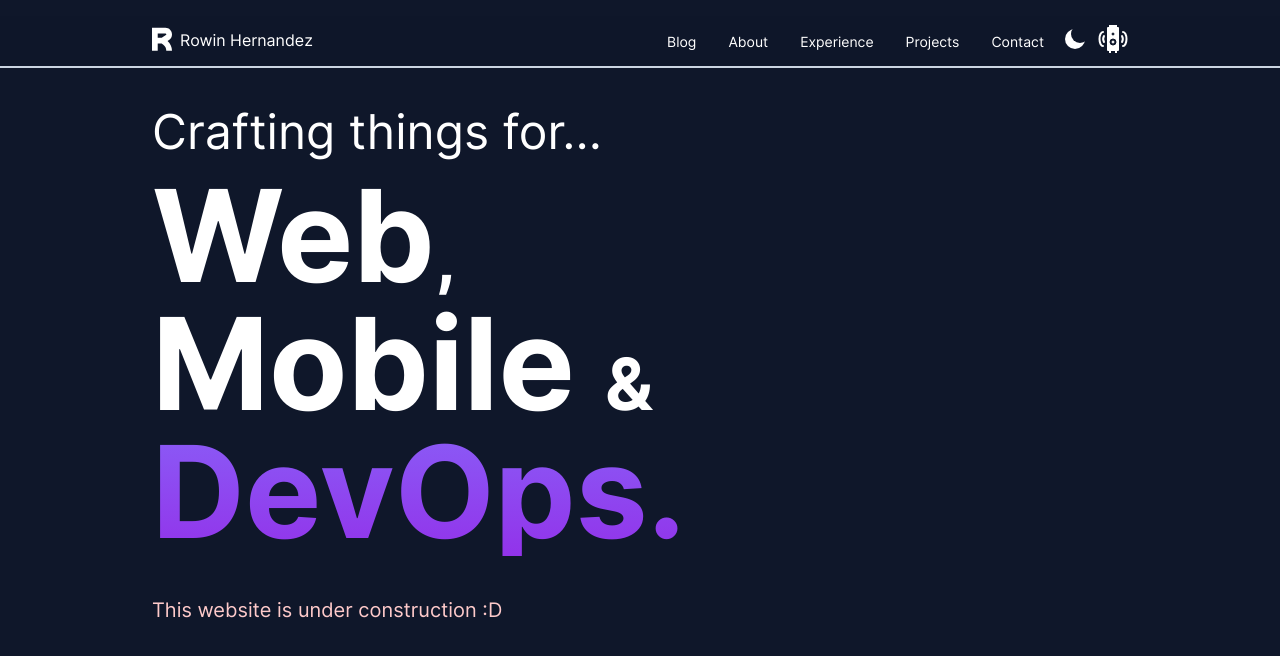
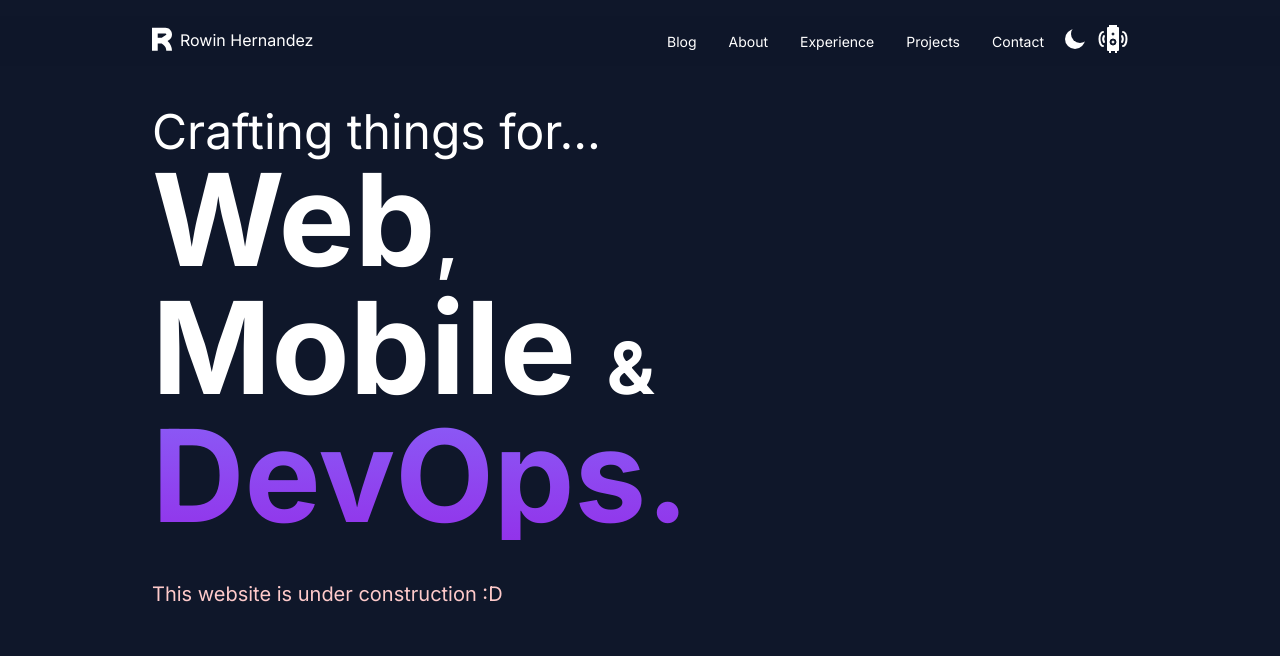
Before and after one commit to rowinbot/rowinbot.com, a Next.js app: page / in a window 1280 px wide. Shown: the top 656 px of the page. Built offline with nearby package versions, Linux system fonts and the light colour scheme; no server answers.

Commit message:
Remove yarn.lock + use @next/font and minor tweaks

```diff
--- a/components/navigation.tsx
+++ b/components/navigation.tsx
@@ -20,7 +20,7 @@ export function NavLink({ children }: NavLinkProps) {
 
 export function NavBar() {
   return (
-    <nav className="backdrop-filter-fallback-opacity sticky transition duration-500 top-0 bg-white border-b-2 dark:bg-slate-900 backdrop-blur-sm bg-opacity-90 dark:bg-opacity-95 z-10 border-b-slate-600 dark:border-b-slate-300 mx-[calc((100vw_-_100%)_/_2_*_-1)]">
+    <nav className="backdrop-filter-fallback-opacity sticky transition duration-500 top-0 bg-white border-b-2 dark:bg-slate-900 backdrop-blur-sm bg-opacity-90 dark:bg-opacity-95 z-10 border-b-slate-100 dark:border-b-slate-900 mx-[calc((100vw_-_100%)_/_2_*_-1)]">
       <div className="max-w-5xl mx-auto flex items-center justify-between py-2 px-6 min-h-[3rem]">
         <h1 className="text-slate-900 dark:text-white flex-shrink-0">
           <span className="align-middle inline-flex -translate-y-[2px] mr-2">
--- a/components/other.tsx
+++ b/components/other.tsx
@@ -52,22 +52,22 @@ export function PageTitle() {
   )
 
   return (
-    <h2 className="flex flex-col text-2xl 2xs:text-3xl sm:text-4xl lg:text-5xl text-slate-800 dark:text-white items-start">
+    <h2 className="text-2xl 2xs:text-3xl sm:text-4xl lg:text-5xl text-slate-800 dark:text-white items-start">
       Crafting things for...
-      <span className="text-5xl 2xs:text-6xl sm:text-8xl lg:text-9xl font-bold mt-4">
+      <p className="text-5xl 2xs:text-6xl sm:text-8xl lg:text-9xl font-bold">
         Web
         <span className="text-5xl 2xs:text-6xl sm:text-6xl lg:text-7xl">,</span>
-      </span>
-      <span className="text-5xl 2xs:text-6xl sm:text-8xl lg:text-9xl font-bold">
+      </p>
+      <p className="text-5xl 2xs:text-6xl sm:text-8xl lg:text-9xl font-bold">
         Mobile{' '}
         <span className="text-5xl 2xs:text-6xl sm:text-6xl lg:text-7xl">&</span>
-      </span>
-      <animated.span
+      </p>
+      <animated.p
         style={styles}
         className="text-5xl 2xs:text-6xl sm:text-8xl lg:text-9xl font-bold text-transparent bg-clip-text"
       >
         DevOps.
-      </animated.span>
+      </animated.p>
     </h2>
   )
 }
--- a/pages/_app.tsx
+++ b/pages/_app.tsx
@@ -4,14 +4,20 @@ import type { AppProps } from 'next/app'
 import { ThemeSynchronizer } from '../components/theme'
 import { PageReset } from '../components/other'
 
+import { Inter } from '@next/font/google'
+
+const inter = Inter({ subsets: ['latin'], variable: '--font-app' })
+
 function MyApp({ Component, pageProps }: AppProps) {
   return (
+    <div className={inter.className}>
       <PageReset>
         <RecoilRoot>
           <ThemeSynchronizer />
           <Component {...pageProps} />
         </RecoilRoot>
       </PageReset>
+    </div>
   )
 }
 
--- a/tailwind.config.js
+++ b/tailwind.config.js
@@ -16,8 +16,8 @@ module.exports = {
     },
     extend: {
       fontFamily: {
-        sans: ['Inter'],
-        display: ['Inter'],
+        sans: ['var(--font-inter)'],
+        display: ['var(--font-inter)'],
         body: ['"Open Sans"'],
       },
       animation: {
```
Also changed, not shown: 1 other file (tests, documents, lock files or other folders). Lines whose indentation alone changed are shown as unchanged.
